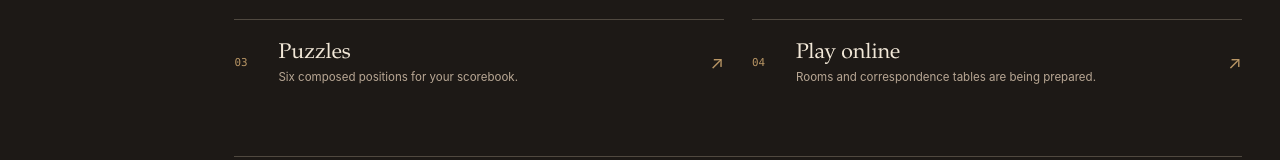
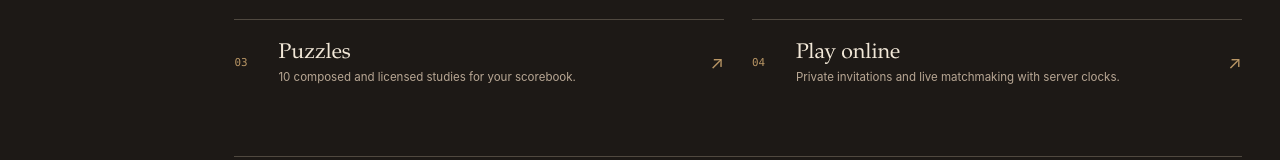
Before and after one commit to ibrahim11-dv/The-Cidatel, a React (Vite) app in the folder client/: page / in a window 1280 px wide. Shown: the part 903-1063 px from the top of the page. Built offline with nearby package versions, Linux system fonts and the light colour scheme.

Commit message:
persist account progress and attempt statistics

```diff
--- a/client/src/pages/HomePage.jsx
+++ b/client/src/pages/HomePage.jsx
@@ -2,12 +2,13 @@ import { useState } from 'react'
 import { Chess } from 'chess.js'
 import { Link } from 'react-router-dom'
 import { ChessBoard } from '../components/ChessBoard'
+import { puzzles } from '../data/puzzles'
 
 const modes = [
   ['01', 'Play locally', 'A shared board for two people at one table.', '/play/local'],
   ['02', 'Play Stockfish', 'Six engine strengths, from beginner to master.', '/play/bot'],
-  ['03', 'Puzzles', 'Six composed positions for your scorebook.', '/puzzles'],
-  ['04', 'Play online', 'Rooms and correspondence tables are being prepared.', '/online'],
+  ['03', 'Puzzles', `${puzzles.length} composed and licensed studies for your scorebook.`, '/puzzles'],
+  ['04', 'Play online', 'Private invitations and live matchmaking with server clocks.', '/online'],
 ]
 
 export function HomePage() {
```
Also changed, not shown: 1 other file (tests, documents, lock files or other folders).
